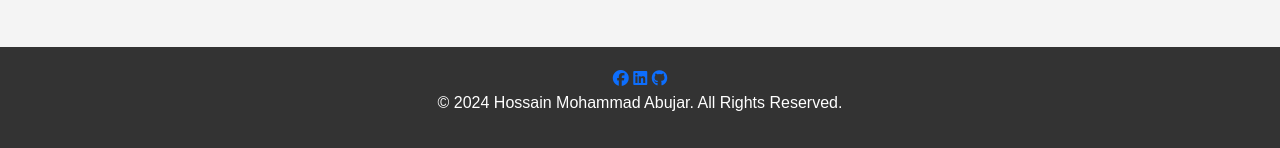
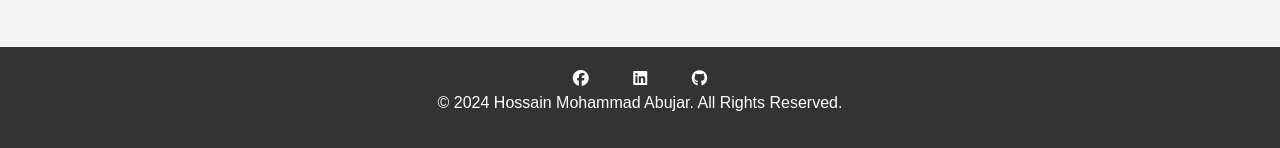
Before and after one commit to KingNafis/Portfolio-2.0, a plain HTML site: page index.html in a window 1280 px wide. Shown: the part 2511-2659 px from the top of the page. Drawn offline with nearby package versions, Linux system fonts and the light colour scheme.

Commit message:
Update style.css

```diff
--- a/style.css
+++ b/style.css
@@ -185,6 +185,11 @@ footer {
     color: #fff;
 }
 
+.ficon {
+    padding: 0 20px;
+    color: #fff;
+}
+
 /* Responsive Grid and Layout Adjustments */
 @media (max-width: 992px) {
     #portfolio h2 {
```
